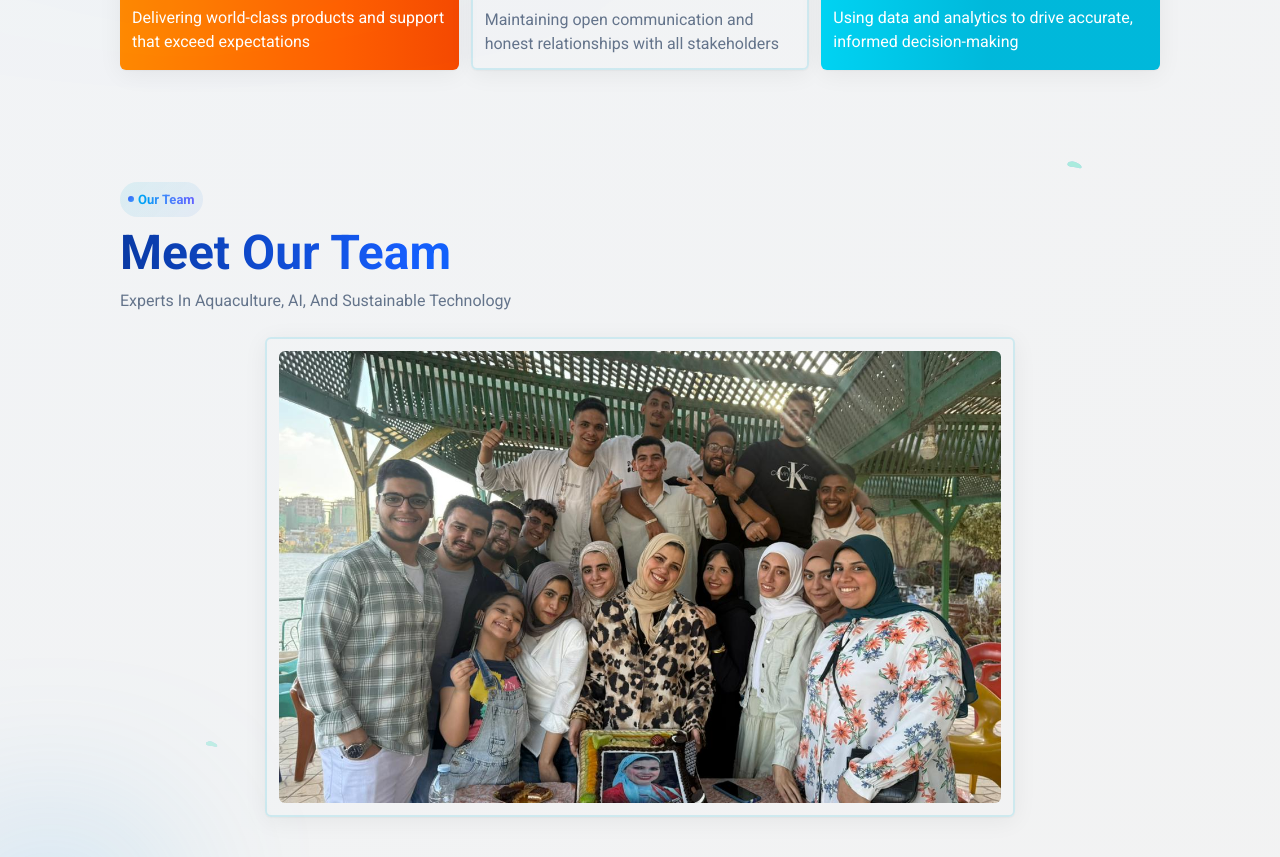
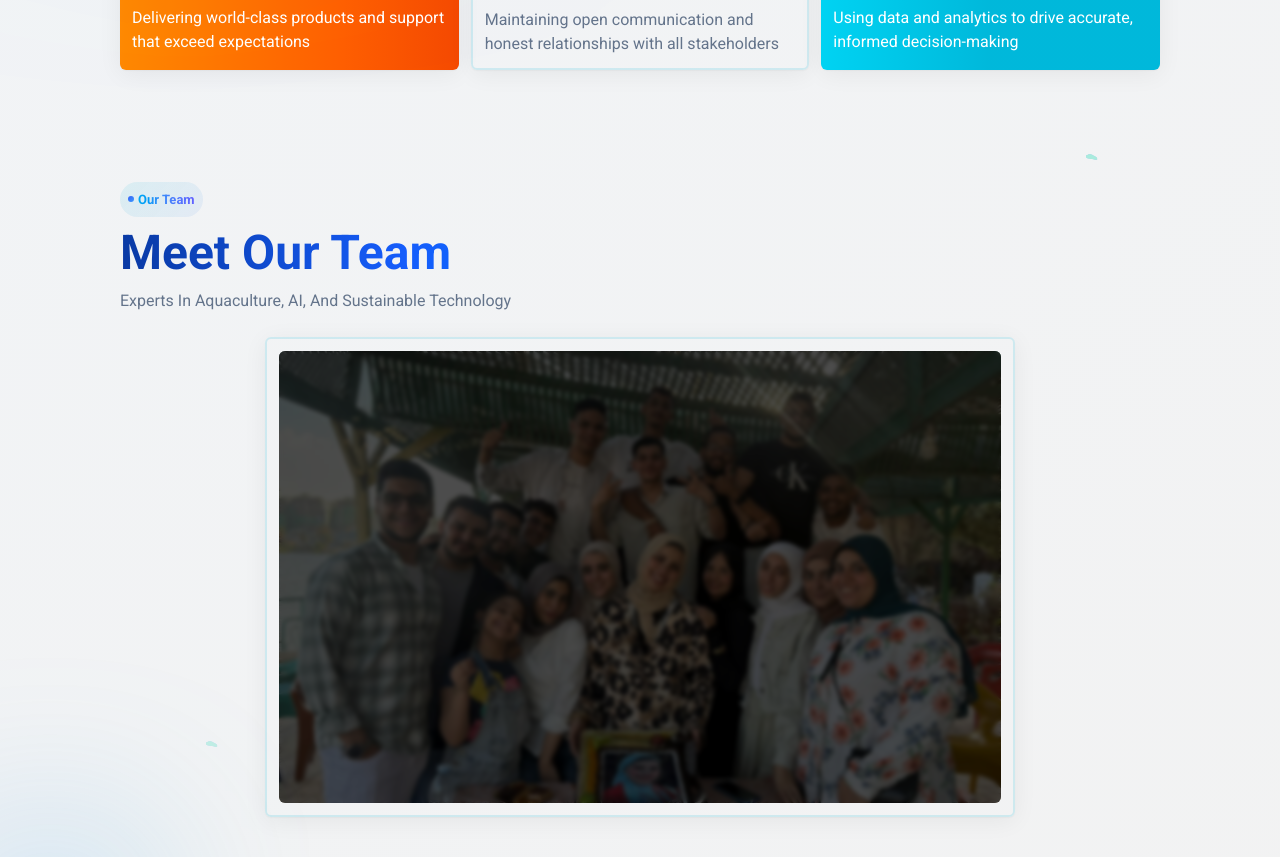
Before and after one commit to NighTMaReEe53/LIMIX, a React (Vite) app: page /about in a window 1280 px wide. Shown: the part 1940-2797 px from the top of the page. Built offline with nearby package versions, Linux system fonts and the light colour scheme.

Commit message:
first commit

```diff
--- a/src/Pages/About.tsx
+++ b/src/Pages/About.tsx
@@ -332,7 +332,11 @@ const About = () => {
           <div className="team py-14 relative">
             <Lottie
               animationData={Water}
-              className="absolute top-0 right-0 w-50 h-50 opacity-45 -z-20"
+              className="absolute top-0 right-0 w-40 h-40 opacity-45 -z-20"
+            />
+            <Lottie
+              animationData={Bubbles}
+              className="absolute top-0 left-0 w-50 h-50 opacity-45 -z-20"
             />
             <Lottie
               animationData={Water}
@@ -349,11 +353,13 @@ const About = () => {
               transition={{ duration: 1 }}
               className="image  lg:w-187.5 lg:h-120 shadow-(--shadow) p-3 border-(--borderColor) border-2 rounded-md box-hover mx-auto flex"
             >
-              <img
-                src="team.jpg"
-                className="w-full object-cover h-full rounded-md"
-                alt=""
-              />
+              <div className="image-team relative before:absolute before:w-full before:h-full w-full before:rounded-md before:transition before:top-0 before:left-0  ">
+                <img
+                  src="team.jpg"
+                  className="w-full object-cover h-full rounded-md pointer-events-none transition"
+                  alt=""
+                />
+              </div>
             </motion.div>
           </div>
         </div>
--- a/src/index.css
+++ b/src/index.css
@@ -85,6 +85,24 @@ footer {
 }
 .height {
   height: calc(100vh - 72px);
+}
+
+.image-team {
+  overflow: hidden;
+  &:hover {
+    img {
+      scale: 1.2;
+      rotate: 5deg;
+    }
+    &::before {
+      opacity: 0;
+      backdrop-filter: blur(0px);
+    }
+  }
+  &::before {
+    background: rgba(0, 0, 0, 0.7);
+    backdrop-filter: blur(2px);
+  }
 }
 
 .image-shadow {
```
